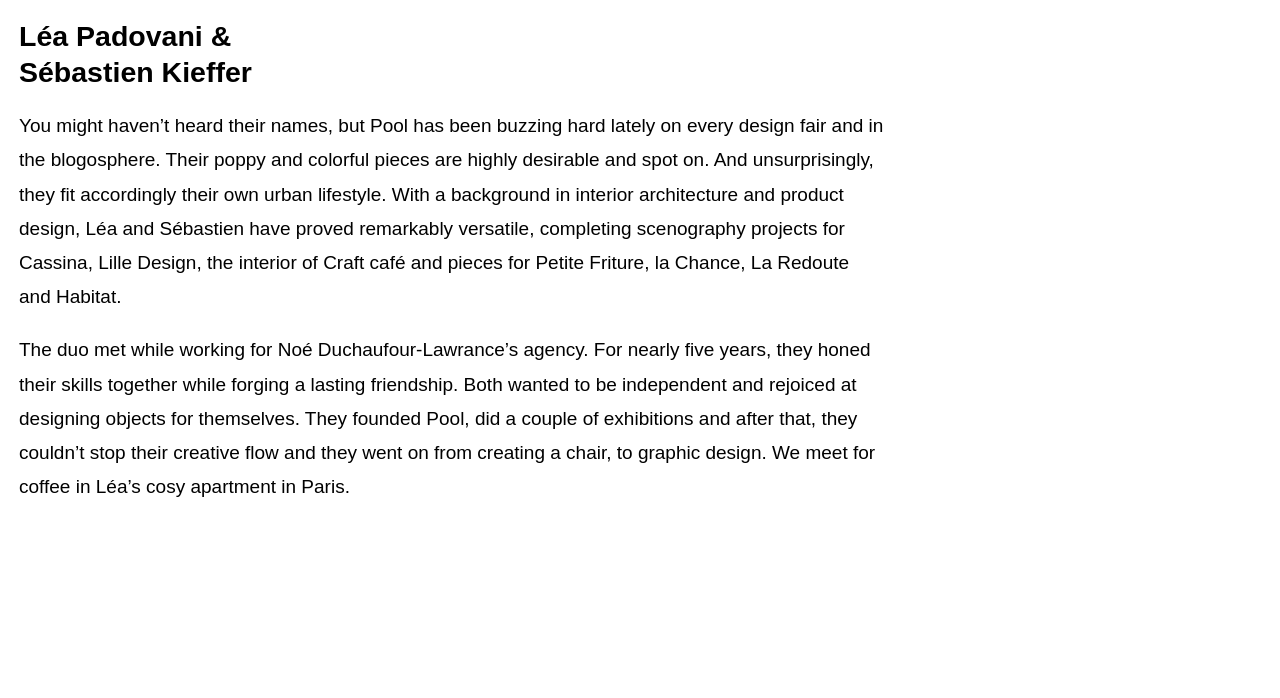
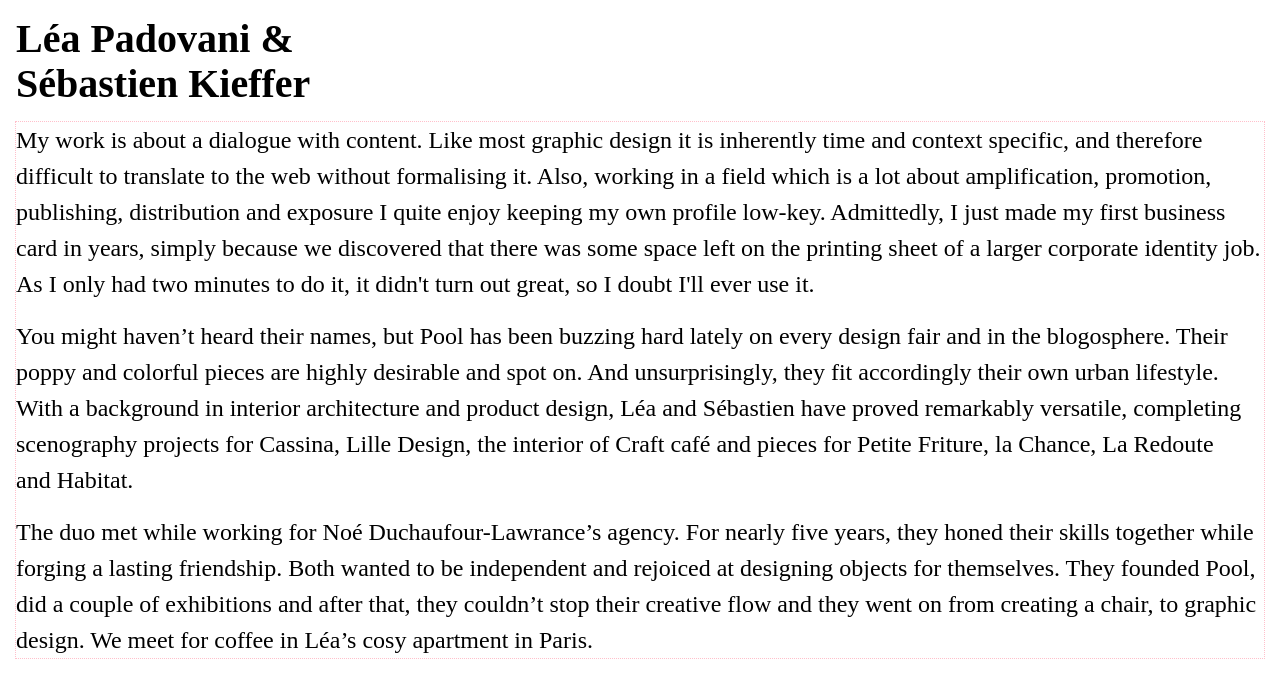
Before and after one commit to iksi/FluidType, a plain HTML site: page index.html in a window 1280 px wide. Drawn offline with Linux system fonts and the light colour scheme.

Commit message:
Update index.html

```diff
--- a/index.html
+++ b/index.html
@@ -3,74 +3,94 @@
     <head>
         <meta charset="utf-8">
         <meta name="viewport" content="width=device-width,initial-scale=1">
-        <title>fluid typography</title>
+        <title>Fluid Type</title>
         <style>
 
             * {
+                margin: 0;
                 box-sizing: border-box;
             }
 
-            :root {
+            html {
+                /* Set to 100%, this way rem media queries are predictable */
                 font-size: 100%;
             }
 
             body {
-                margin: 0;
-                font-family: sans-serif;
-                font-size: 1em;
-                line-height: 1.5em;
+                font-family: serif;
+                font-size: 1rem;
+                line-height: 1.5;
+                text-rendering: auto;
                 -webkit-text-size-adjust: 100%;
                 -ms-text-size-adjust: 100%;
                 text-size-adjust: 100%;
             }
 
-            /**
-             * Fluid typography between a min & max font-size and molten leading
-             * calc(minSize + (maxSize - minSize) * ((100vw - minPort) / (maxPort - minPort)));
-             */
-            @media screen and (min-width: 20em) {
+            p {
+                margin: 1rem 0;
+            }
 
-                body {
-                    font-size: calc(1em + (1.1875 - 1) * ((100vw - 20em) / (80 - 20)));
-                    line-height: calc(1.5em + (1.8 - 1.5) * ((100vw - 20em) / (80 - 20)));
+            .Article {
+                font-size: 1rem;
+                line-height: 1.5;
+                padding: 1rem;
+            }
+
+            .Article-title {
+                font-size: 1.5rem;
+                line-height: 1.125;
+                margin-bottom: 1rem;
+            }
+
+            @media screen and (min-width: 20rem) {
+
+                .Article-body {
+                    font-size: calc(1rem + (1.5 - 1) * ((100vw - 20rem) / (80 - 20)));
+                    /* Force Safari repaint: */
+                    line-height: calc(1.5rem + (2.25 - 1.5) * ((100vw - 20rem) / (80 - 20)));
+                }
+
+                .Article-title {
+                    font-size: calc(1.5rem + (2.5 - 1.5) * ((100vw - 20rem) / (80 - 20)));
+                    /* Force Safari repaint: */
+                    line-height: calc(1.6875rem + (2.8125 - 1.6875) * ((100vw - 20rem) / (80 - 20)));
                 }
 
             }
 
-            @media screen and (min-width: 80em) {
+            @media (min-width: 80rem) {
 
-                body {
-                    font-size: 1.1875em;
-                    line-height: 1.8em;
+                .Article-body {
+                    font-size: 1.5rem;
+                    line-height: 1.5;
+                    outline: 1px dotted pink;
+                }
+
+                .Article-title {
+                    font-size: 2.5rem;
+                    line-height: 1.125;
                 }
 
             }
 
-            h2 {
-                margin: 0;
-                line-height: 1.25em;
+            :first-child {
+                margin-top: 0 !important;
             }
 
-            article {
-                padding: 1em;
-                max-width: 48em;
-            }
-
-            article > :first-child {
-                margin-top: 0;
-            }
-
-            article > :last-child {
-                margin-bottom: 0;
+            :last-child {
+                margin-bottom: 0 !important;
             }
 
         </style>
     </head>
     <body>
-        <article>
-            <h2>Léa Padovani &amp;<br>Sébastien Kieffer</h2>
-            <p>You might haven’t heard their names, but Pool has been buzzing hard lately on every design fair and in the blogosphere. Their poppy and colorful pieces are highly desirable and spot on. And unsurprisingly, they fit accordingly their own urban lifestyle. With a background in interior architecture and product design, Léa and Sébastien have proved remarkably versatile, completing scenography projects for Cassina, Lille Design, the interior of Craft café and pieces for Petite Friture, la Chance, La Redoute and Habitat.</p>
-            <p>The duo met while working for Noé Duchaufour-Lawrance’s agency. For nearly five years, they honed their skills together while forging a lasting friendship. Both wanted to be independent and rejoiced at designing objects for themselves. They founded Pool, did a couple of exhibitions and after that, they couldn’t stop their creative flow and they went on from creating a chair, to graphic design. We meet for coffee in Léa’s cosy apartment in Paris.</p>
+        <article class="Article">
+            <h2 class="Article-title">Léa Padovani &amp;<br>Sébastien Kieffer</h2>
+            <div class="Article-body">
+                <p>My work is about a dialogue with content. Like most graphic design it is inherently time and context specific, and therefore difficult to translate to the web without formalising it. Also, working in a field which is a lot about amplification, promotion, publishing, distribution and exposure I quite enjoy keeping my own profile low-key. Admittedly, I just made my first business card in years, simply because we discovered that there was some space left on the printing sheet of a larger corporate identity job. As I only had two minutes to do it, it didn't turn out great, so I doubt I'll ever use it.</p>
+                <p>You might haven’t heard their names, but Pool has been buzzing hard lately on every design fair and in the blogosphere. Their poppy and colorful pieces are highly desirable and spot on. And unsurprisingly, they fit accordingly their own urban lifestyle. With a background in interior architecture and product design, Léa and Sébastien have proved remarkably versatile, completing scenography projects for Cassina, Lille Design, the interior of Craft café and pieces for Petite Friture, la Chance, La Redoute and Habitat.</p>
+                <p>The duo met while working for Noé Duchaufour-Lawrance’s agency. For nearly five years, they honed their skills together while forging a lasting friendship. Both wanted to be independent and rejoiced at designing objects for themselves. They founded Pool, did a couple of exhibitions and after that, they couldn’t stop their creative flow and they went on from creating a chair, to graphic design. We meet for coffee in Léa’s cosy apartment in Paris.</p>
+            </div>
         </article>
     </body>
 </html>
```
